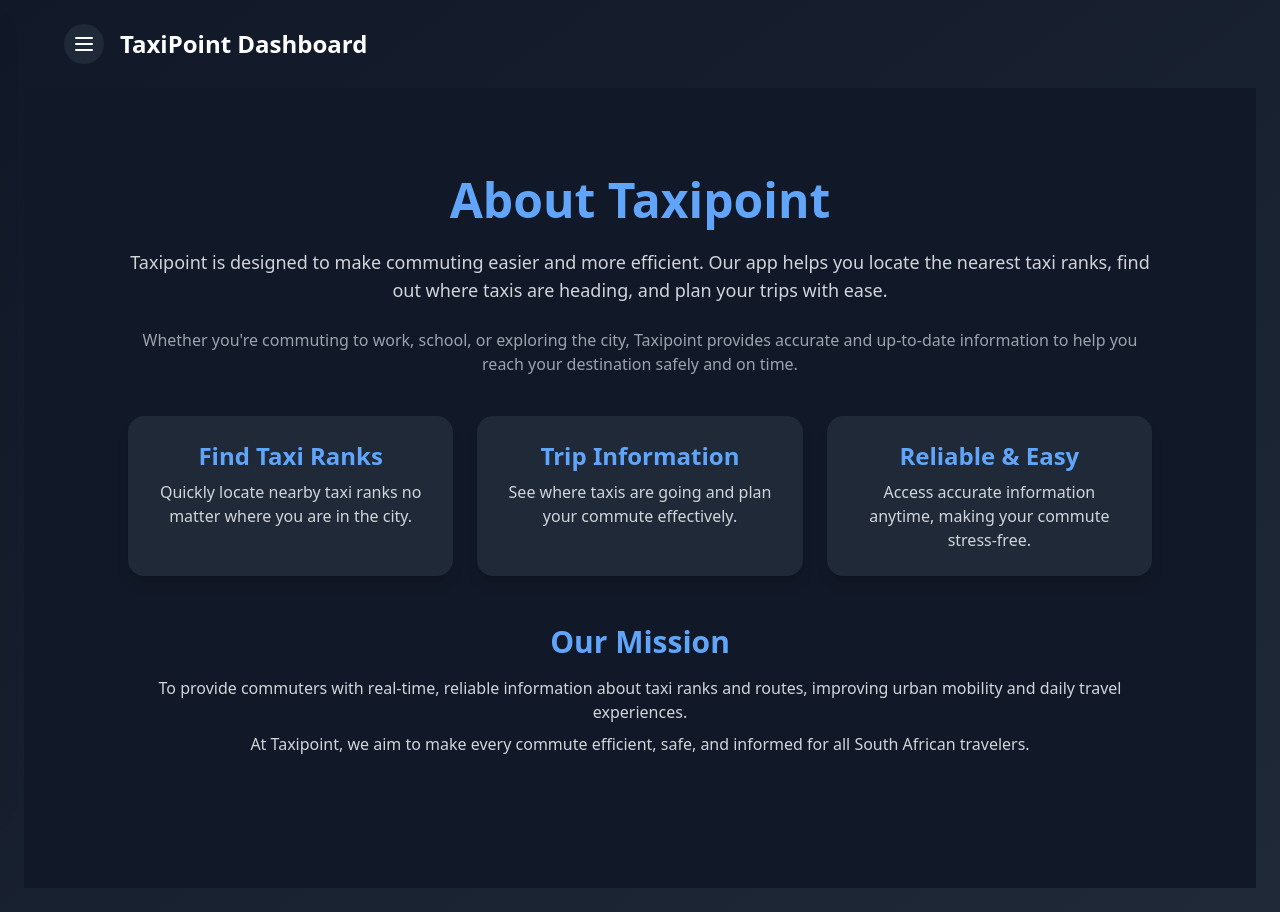
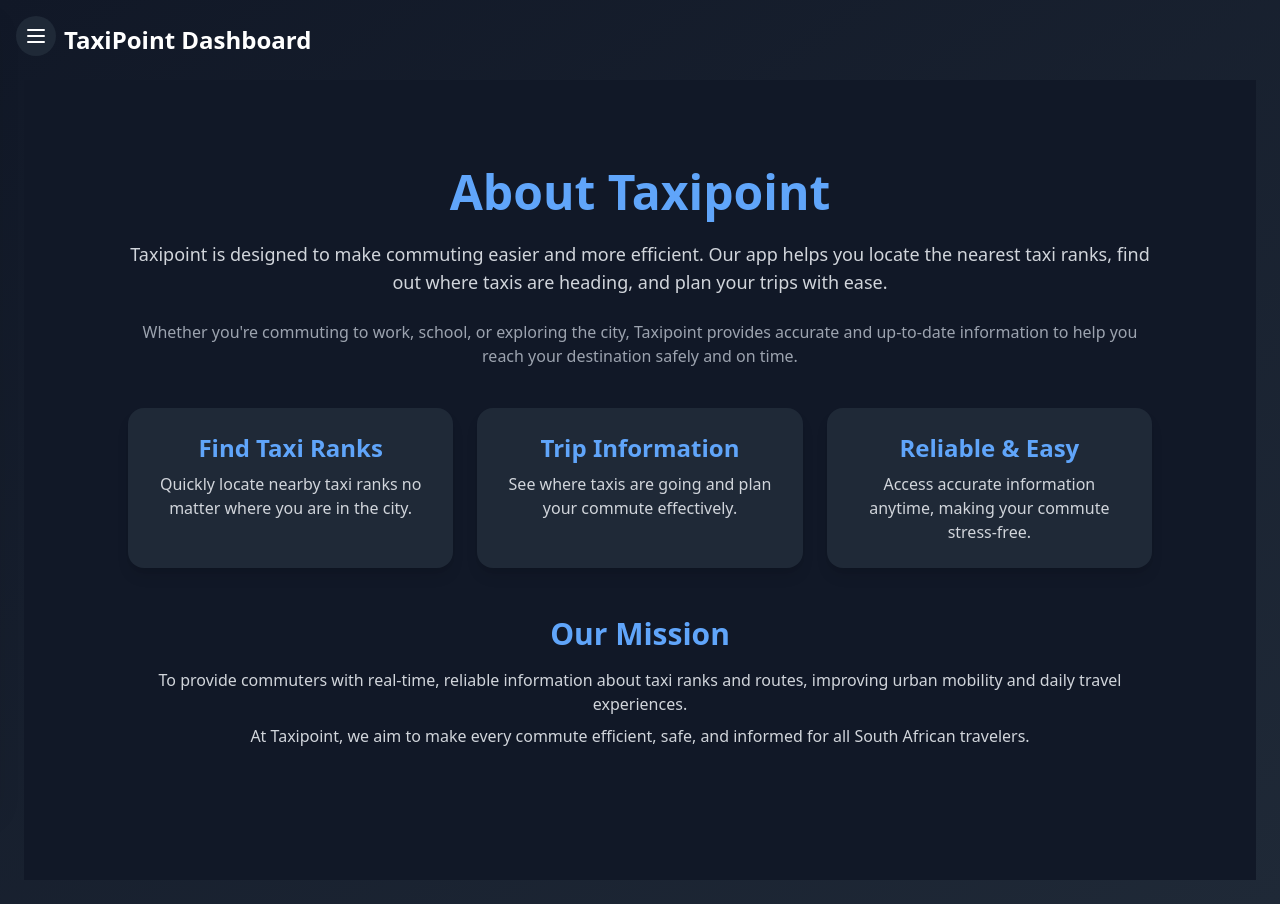
Before and after one commit to MbongeniMhlanga/TaxiPoint, a React (Vite) app in the folder frontend/taxipoint/: page /about in a window 1280 px wide. Built offline with nearby package versions, Linux system fonts and the light colour scheme; sample sign-in values are in the browser's storage.

Commit message:
update fix the sidebar icon

```diff
--- a/frontend/taxipoint/src/screens/MainLayout.tsx
+++ b/frontend/taxipoint/src/screens/MainLayout.tsx
@@ -53,18 +53,22 @@ const MainLayout: React.FC<MainLayoutProps> = ({
     isSidebarOpen ? "ml-64" : "ml-0"
   }`}
 >
-        {/* Header with hamburger menu */}
-        <div className="w-full max-w-6xl mx-auto flex items-center gap-4">
+  {/* Sidebar Toggle Button in the Top-Left */}
   <button
     onClick={() => setIsSidebarOpen(!isSidebarOpen)}
-            className="p-2 rounded-full bg-gray-800 text-white hover:bg-gray-700 transition"
+    className="absolute top-4 left-4 z-50 p-2 rounded-full bg-gray-800 text-white hover:bg-gray-700 transition"
   >
     <Menu size={24} />
   </button>
+
+  {/* Header (without the icon now) */}
+  <div className="w-full max-w-6xl mx-auto flex items-center gap-4">
     <h1 className="text-2xl font-bold text-white">TaxiPoint Dashboard</h1>
   </div>
+
   {children}
 </div>
+
     </div>
   );
 };
```
Lines whose indentation alone changed are shown as unchanged.
